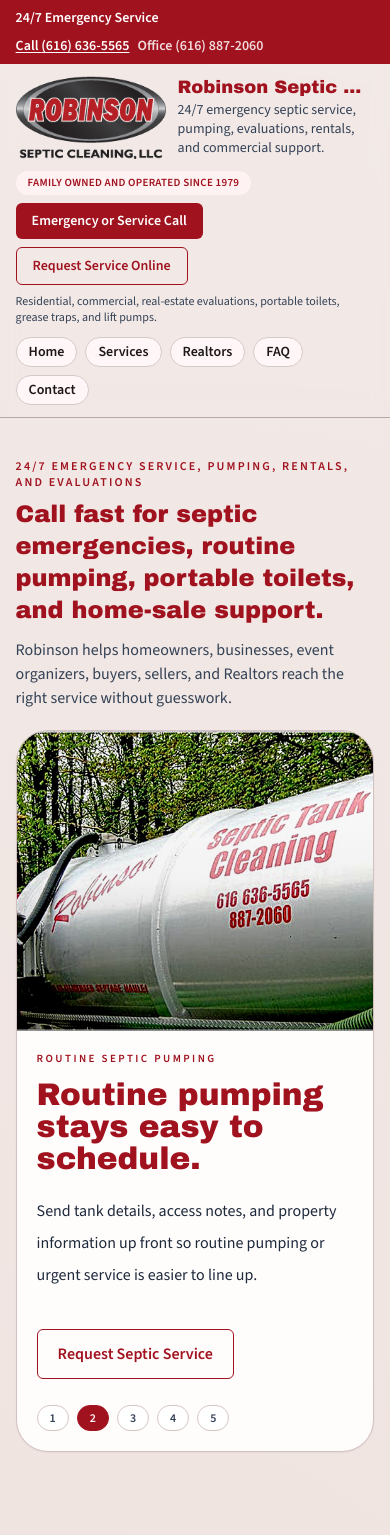
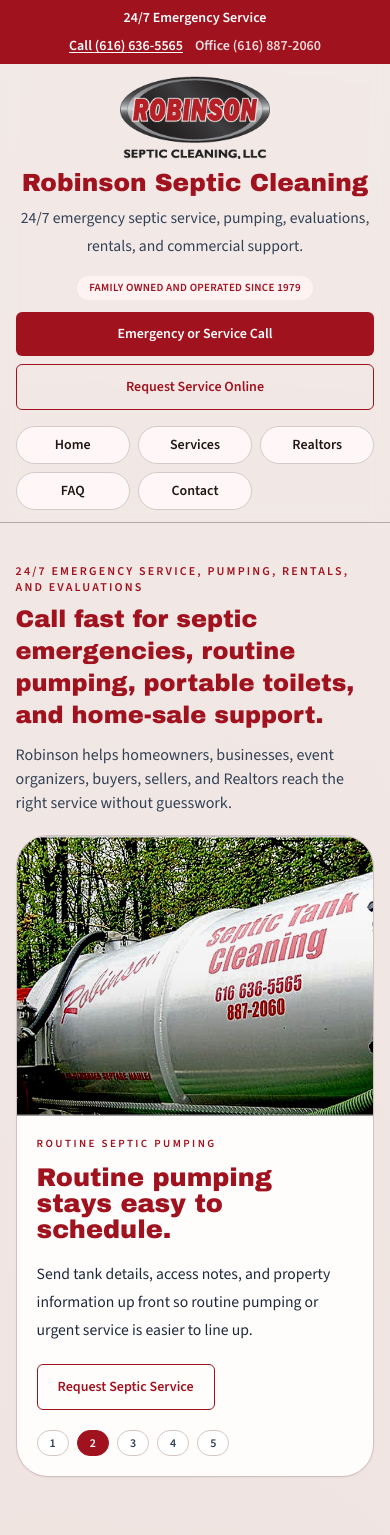
Before and after one commit to Mister-Nerdeus/Robinson, a Next.js app: page / in a window 390 px wide. Shown: the top 1535 px of the page. Built offline with nearby package versions, Linux system fonts and the light colour scheme; no server answers.

Commit message:
Refine homepage slideshow and header updates

```diff
--- a/src/components/home/HomeSlideshow.tsx
+++ b/src/components/home/HomeSlideshow.tsx
@@ -28,7 +28,7 @@
   return (
     <div className="overflow-hidden rounded-[2rem] border border-[#d3c0c0] bg-[var(--surface)] shadow-sm">
       <div className="grid md:h-[500px] md:grid-cols-[1.08fr,0.92fr]">
-        <div className="relative h-[300px] bg-[#ede3df] sm:h-[360px] md:h-[500px]">
+        <div className="relative h-[280px] bg-[#ede3df] sm:h-[340px] md:h-[500px]">
           {slides.map((slide, slideIndex) => (
             <div
               key={slide.src}
@@ -44,32 +44,32 @@
                 className="object-cover"
                 priority={slideIndex === 0}
               />
-              <div className="absolute inset-0 bg-gradient-to-t from-black/30 via-black/5 to-transparent" />
+              <div className="absolute inset-0 bg-gradient-to-t from-black/25 via-black/5 to-transparent" />
             </div>
           ))}
         </div>
 
-        <div className="flex h-[420px] flex-col justify-between gap-5 p-5 sm:h-[420px] sm:p-6 md:h-[500px] md:p-8">
+        <div className="flex flex-col justify-between gap-5 p-5 sm:p-6 md:h-[500px] md:p-8">
           <div>
             <p className="text-[11px] font-semibold uppercase tracking-[0.22em] text-[var(--brand)] sm:text-xs">
               {slides[index].eyebrow ?? "Field-ready local service"}
             </p>
 
-            <h2 className="mt-3 max-w-[14ch] font-display text-[1.95rem] leading-[1.02] text-[var(--brand)] sm:text-[2.2rem] md:text-[2.45rem]">
+            <h2 className="mt-3 max-w-[15ch] font-display text-[1.6rem] leading-[1.03] text-[var(--brand)] sm:text-[1.9rem] md:text-[2.45rem]">
               {slides[index].title}
             </h2>
 
-            <p className="mt-5 max-w-[31rem] text-[1rem] leading-8 text-slate-800">
+            <p className="mt-4 max-w-[31rem] text-[0.98rem] leading-7 text-slate-800 md:text-[1rem] md:leading-8">
               {slides[index].description}
             </p>
           </div>
 
           <div>
-            <div className="min-h-[3.5rem]">
+            <div>
               {slides[index].href && slides[index].hrefLabel ? (
                 <Link
                   href={slides[index].href!}
-                  className="inline-flex items-center rounded-md border border-[var(--brand)] px-5 py-3 font-semibold text-[var(--brand)] transition hover:bg-[#fff3f2]"
+                  className="inline-flex items-center rounded-md border border-[var(--brand)] px-5 py-3 text-sm font-semibold text-[var(--brand)] transition hover:bg-[#fff3f2] sm:text-base"
                 >
                   {slides[index].hrefLabel}
                 </Link>
--- a/src/components/site/Header.tsx
+++ b/src/components/site/Header.tsx
@@ -19,8 +19,8 @@
     <header className="sticky top-0 z-20 border-b border-[#b8a8a8] bg-[var(--surface)]/95 backdrop-blur">
       <div className="bg-[var(--brand)] text-white">
         <div className="container flex flex-col gap-2 py-2 text-sm font-semibold sm:flex-row sm:items-center sm:justify-between">
-          <p>{company.emergencyService.claim}</p>
-          <div className="flex flex-wrap items-center gap-2 sm:gap-4">
+          <p className="text-center sm:text-left">{company.emergencyService.claim}</p>
+          <div className="flex flex-wrap items-center justify-center gap-x-3 gap-y-1 sm:justify-end sm:gap-4">
             <a
               href={`tel:${company.primaryPhone}`}
               onClick={() => {
@@ -37,27 +37,37 @@
           </div>
         </div>
       </div>
+
       <div className="container py-3">
-        <div className="flex flex-col gap-3 lg:flex-row lg:items-center lg:justify-between">
-          <Link href="/" className="flex min-w-0 items-center gap-3 sm:gap-4">
+        <div className="grid gap-4 lg:grid-cols-[minmax(0,1fr),auto] lg:items-center">
+          <Link href="/" className="grid gap-3 sm:grid-cols-[auto,minmax(0,1fr)] sm:items-center">
+            <div className="mx-auto sm:mx-0">
               <Image
                 src="/branding/logo-legacy-clean.png"
                 alt="Robinson Septic Cleaning logo"
                 width={220}
                 height={88}
-              className="h-auto w-[150px] shrink-0 sm:w-[190px] lg:w-[220px]"
+                className="h-auto w-[150px] shrink-0 sm:w-[185px] lg:w-[220px]"
                 priority
               />
-            <div className="min-w-0">
-              <p className="truncate font-display text-lg leading-none text-[var(--brand)] sm:text-xl">{company.publicBrand}</p>
-              <p className="mt-1 text-sm leading-snug text-slate-700">24/7 emergency septic service, pumping, evaluations, rentals, and commercial support.</p>
+            </div>
+
+            <div className="min-w-0 text-center sm:text-left">
+              <p className="font-display text-[1.55rem] leading-none text-[var(--brand)] sm:text-[1.7rem] lg:text-[2rem]">
+                {company.publicBrand}
+              </p>
+              <p className="mt-2 text-[0.98rem] leading-7 text-slate-700 sm:max-w-[34rem]">
+                24/7 emergency septic service, pumping, evaluations, rentals, and commercial support.
+              </p>
             </div>
           </Link>
-          <div className="flex flex-col items-start gap-2 lg:items-end">
-            <p className="rounded-full bg-[#fff2f2] px-3 py-1 text-[11px] font-semibold uppercase tracking-wide text-[var(--brand)] sm:text-xs">
+
+          <div className="flex flex-col gap-3 lg:items-end">
+            <p className="mx-auto w-fit rounded-full bg-[#fff2f2] px-3 py-1 text-[11px] font-semibold uppercase tracking-wide text-[var(--brand)] lg:mx-0">
               {company.trustHeadline}
             </p>
-            <div className="flex flex-wrap gap-2">
+
+            <div className="grid grid-cols-1 gap-2 sm:grid-cols-2 lg:flex">
               <a
                 href={`tel:${company.primaryPhone}`}
                 onClick={() => {
@@ -66,23 +76,31 @@
                     metadata: { location: "header-primary" },
                   });
                 }}
-                className="rounded-md bg-[var(--brand)] px-4 py-2 text-sm font-semibold text-white transition hover:opacity-90"
+                className="rounded-md bg-[var(--brand)] px-4 py-3 text-center text-sm font-semibold text-white transition hover:opacity-90"
               >
                 Emergency or Service Call
               </a>
-              <Link href="/contact" className="rounded-md border border-[var(--brand)] px-4 py-2 text-sm font-semibold text-[var(--brand)]">
+
+              <Link
+                href="/contact"
+                className="rounded-md border border-[var(--brand)] px-4 py-3 text-center text-sm font-semibold text-[var(--brand)]"
+              >
                 Request Service Online
               </Link>
             </div>
-            <p className="text-xs text-slate-700">Residential, commercial, real-estate evaluations, portable toilets, grease traps, and lift pumps.</p>
+
+            <p className="hidden max-w-[29rem] text-right text-xs leading-6 text-slate-700 lg:block">
+              Residential, commercial, real-estate evaluations, portable toilets, grease traps, and lift pumps.
+            </p>
           </div>
         </div>
-        <nav className="mt-3 flex flex-wrap gap-2 text-sm sm:gap-3">
+
+        <nav className="mt-4 grid grid-cols-3 gap-2 sm:flex sm:flex-wrap sm:gap-3">
           {navLinks.map((link) => (
             <Link
               key={link.href}
               href={link.href}
-              className="rounded-full border border-[#d6c9c9] bg-[#fff7f7] px-3 py-1 font-semibold text-[var(--foreground)] transition hover:border-[var(--brand)] hover:text-[var(--brand)]"
+              className="rounded-full border border-[#d6c9c9] bg-[#fff7f7] px-3 py-2 text-center text-sm font-semibold text-[var(--foreground)] transition hover:border-[var(--brand)] hover:text-[var(--brand)]"
             >
               {link.label}
             </Link>
```
Lines whose indentation alone changed are shown as unchanged.
